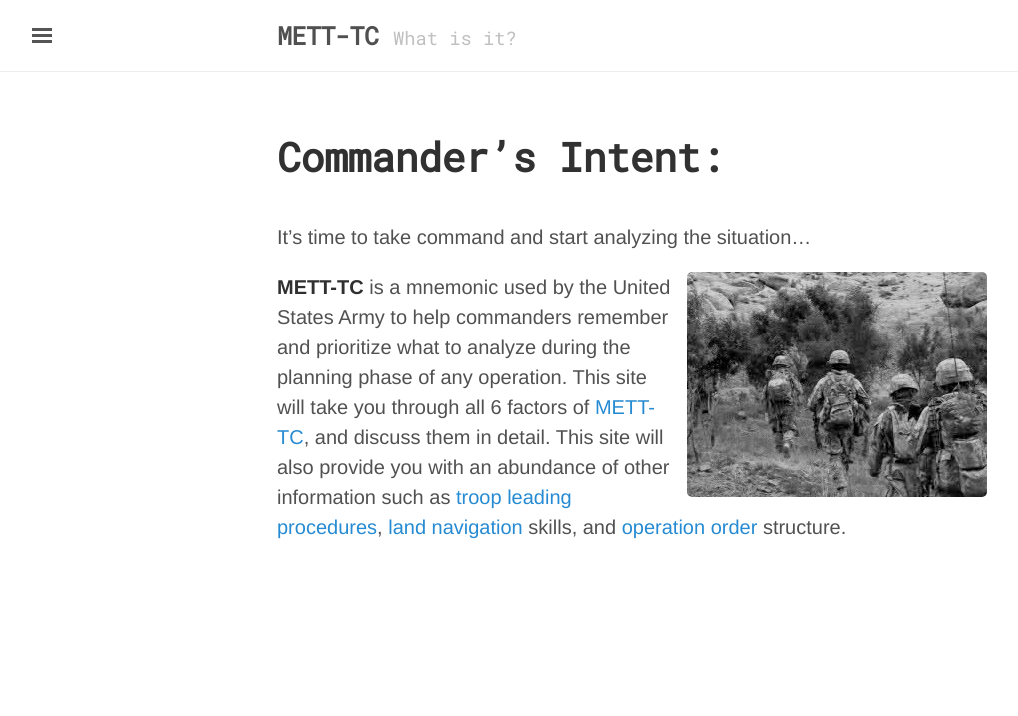
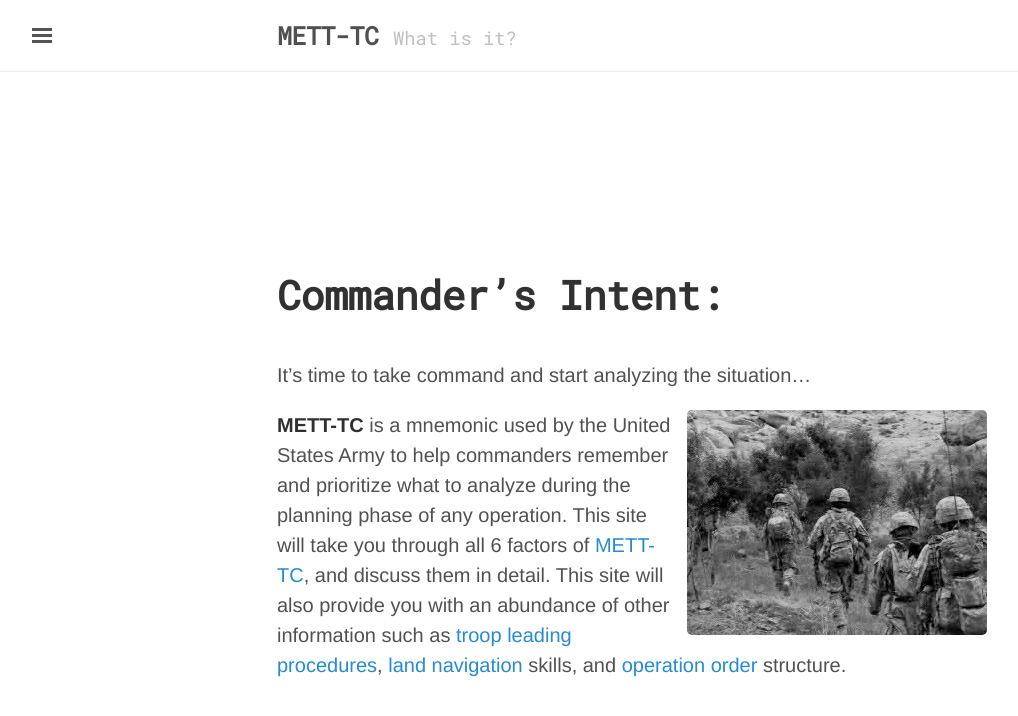
Before and after one commit to josephfusco/mett-tc, a Jekyll site: the page built from index.html, in a window 1280 px wide. Shown: the top 716 px of the page, without its empty margins (3-1021 px from the left). Built offline with Jekyll 4.4.1, drawn with Linux system fonts in a browser that asks for light colours.

Commit message:
Update adsense.

```diff
--- a/_layouts/default.html
+++ b/_layouts/default.html
@@ -22,17 +22,18 @@
       <div class="container content">
 
         <script async src="//pagead2.googlesyndication.com/pagead/js/adsbygoogle.js"></script>
-        <!-- METTTC Above Content -->
+        <!-- Non responsive banner -->
         <ins class="adsbygoogle"
-        style="display:block"
+        style="display:inline-block;width:728px;height:90px"
         data-ad-client="ca-pub-8302352101956307"
-        data-ad-slot="9952242271"
-        data-ad-format="auto"></ins>
+        data-ad-slot="3905708672"></ins>
         <script>
         (adsbygoogle = window.adsbygoogle || []).push({});
         </script>
 
         {{ content }}
+
+        <br>
 
         <script async src="//pagead2.googlesyndication.com/pagead/js/adsbygoogle.js"></script>
         <!-- METTTC FOOTER -->
```
